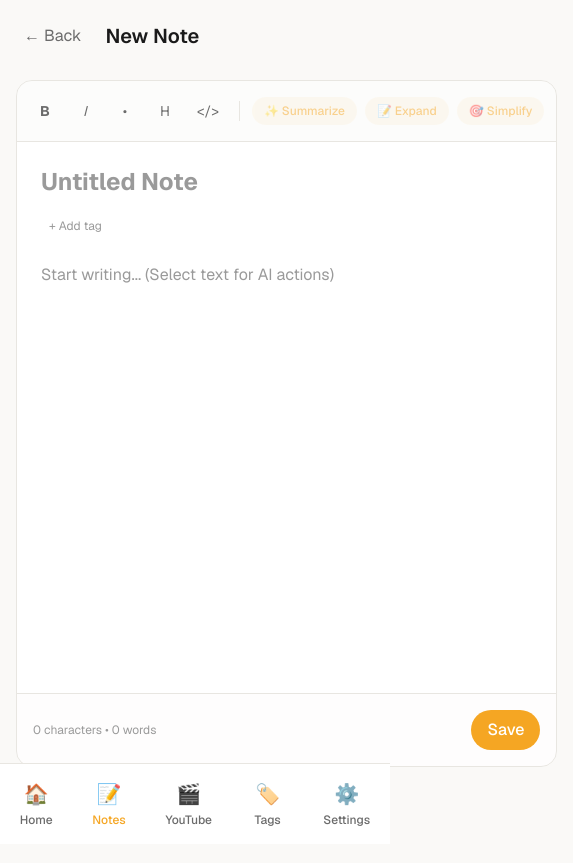
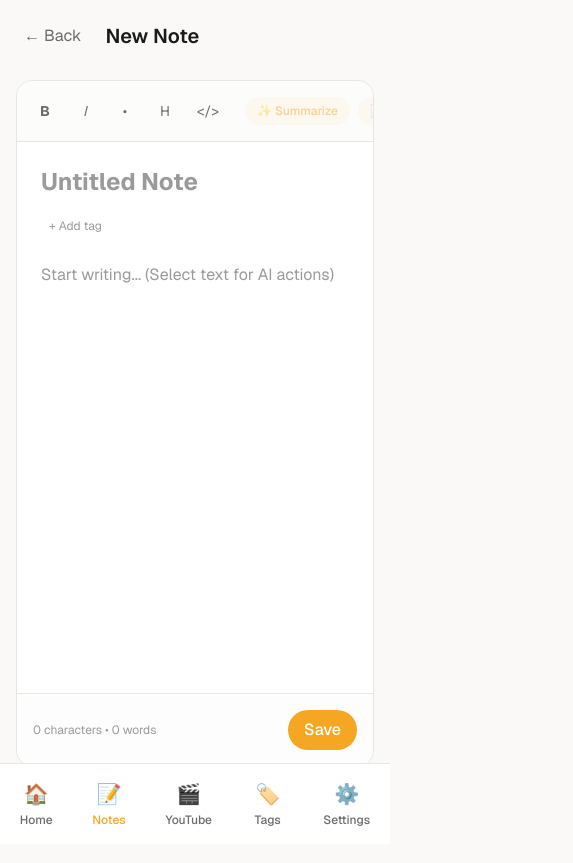
Before and after one commit to acousticclown/yt-transcript, a Next.js app in the folder apps/web/: page /notes/new in a window 390 px wide. Shown: the whole page, 573 px wide, since content can reach past the window. Built offline with nearby package versions, Linux system fonts and the light colour scheme.

Commit message:
fix: Make main content scroll independently from sidebar

```diff
--- a/apps/web/app/(app)/layout.tsx
+++ b/apps/web/app/(app)/layout.tsx
@@ -5,16 +5,15 @@ import { MobileNav } from "../../components/layout/MobileNav";
 
 export default function AppLayout({ children }: { children: React.ReactNode }) {
   return (
-    <div className="min-h-screen bg-[var(--color-bg)]">
-      <div className="flex">
-        {/* Sidebar - Desktop only */}
-        <div className="hidden lg:block">
+    <div className="h-screen bg-[var(--color-bg)] overflow-hidden">
+      <div className="flex h-full">
+        {/* Sidebar - Desktop only, fixed height */}
+        <div className="hidden lg:block h-full">
           <Sidebar isOpen={true} onClose={() => {}} />
         </div>
 
-        {/* Main content */}
-        <main className="flex-1 min-h-screen">
-          {/* Page content */}
+        {/* Main content - independent scroll */}
+        <main className="flex-1 h-full overflow-y-auto">
           <div className="pb-20 lg:pb-0">
             {children}
           </div>
```
